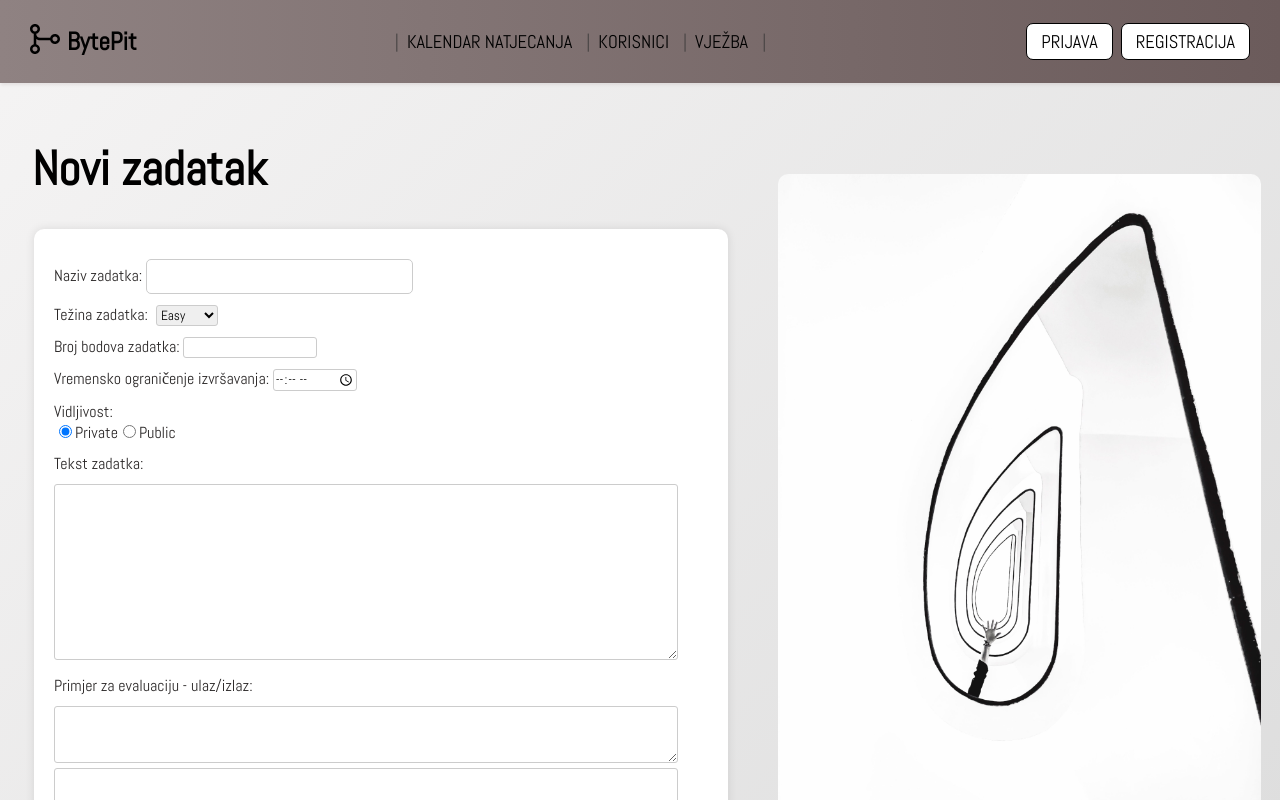
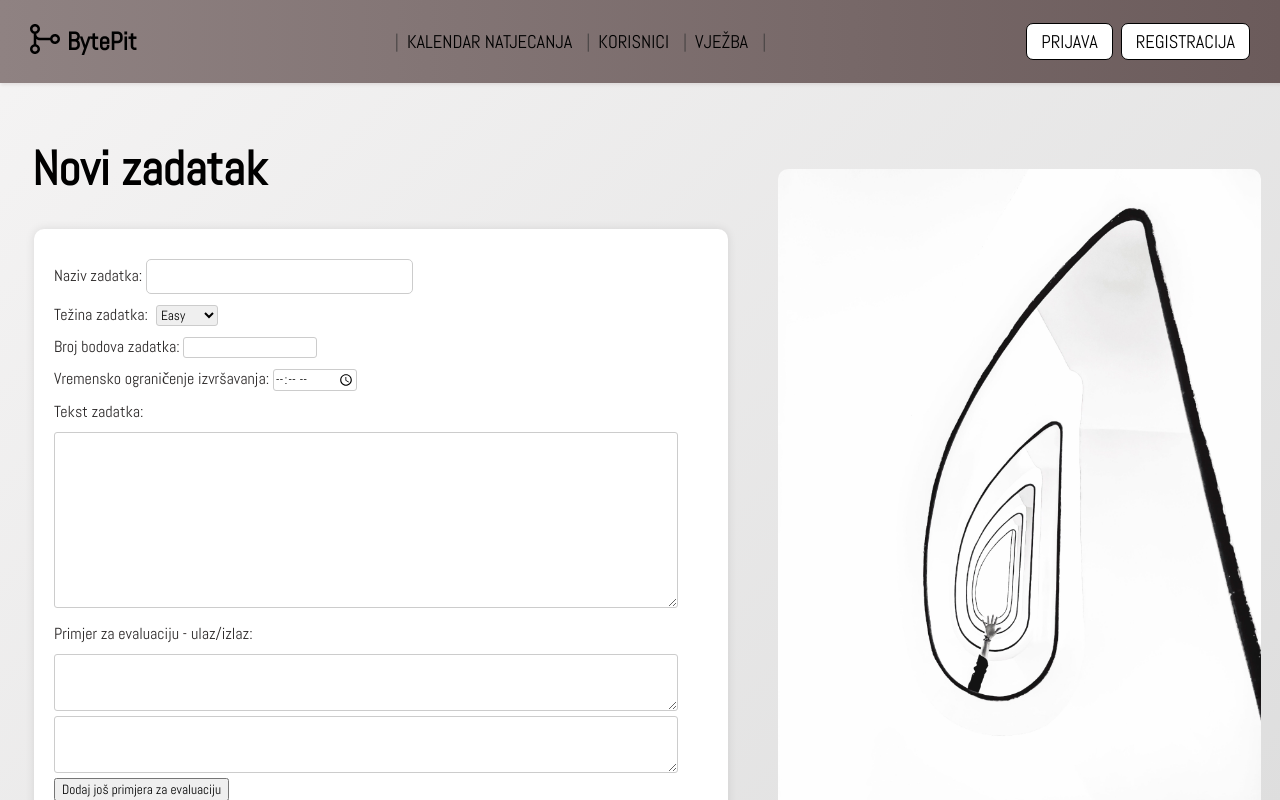
Before and after one commit to filipm55/KoderKolege, a React (Create React App) app in the folder React/byte-pit/: page /tasks/addTask in a window 1280 px wide. Shown: the top 800 px of the page. Built offline with nearby package versions, Linux system fonts and the light colour scheme.

Commit message:
Revert "addd task popravljen, proljepsana odjava, poprava u kreiranju natjecanja"
This reverts commit cfab45d84cdfb80c8e333168b0ae0d819021936d.

```diff
--- a/React/byte-pit/src/components/Navbar.js
+++ b/React/byte-pit/src/components/Navbar.js
@@ -80,8 +80,8 @@ const Navbar = () => {
             <Link to={`/users/${userData.id}`}>
               <img src={logoUser} className="logoUser" alt="User Logo" />
               </Link>
-            <Link to={`/users/${userData.id}`} style={{ textDecoration: 'none' }}>
-            <div className="nav-link middle-link" >{userData && `${userData.name} ${userData.lastname}`}</div></Link>
+            <Link to={`/users/${userData.id}`}>
+            <div className="nav-link middle-link">{userData && `${userData.name} ${userData.lastname}`}</div></Link>
           </div>
           )}
           { !userData && (
--- a/React/byte-pit/src/pages/AddTask.js
+++ b/React/byte-pit/src/pages/AddTask.js
@@ -15,7 +15,6 @@ const AddTask = () => {
     const [taskText, setTaskText] = useState('');
     const [examplePairs, setExamplePairs] = useState([{ input: '', output: '' }]);
     const [taskCategory, setTaskCategory] = useState('EASY')
-    const[visibility, setVisibility]=useState(1)
     // const [isError, setIsError] = useState(false);
     // const [errorMsg, setErrorMsg] = useState('');
     // const [message, setMessage] = useState('');
@@ -28,9 +27,6 @@ const AddTask = () => {
 
     const addExample = () => {
         setExamplePairs([...examplePairs, { input: '', output: '' }]);
-    };
-    const handleVisibilityChange = (value) =>{
-        setVisibility(value)
     };
 
 
@@ -76,9 +72,9 @@ const AddTask = () => {
             duration: taskTime,
             text: taskText,
             inputOutputExamples: Object.fromEntries(
-                examplePairs.map(({input, output}) => [input, output])
+                examplePairs.map(({ input, output }) => [input, output])
             ),
-            isPrivate: Boolean(visibility),              // !!!!!!!!!!!!!!!!!! ovo bi po meni defaultno trebalo biti 1 te nakon
+            isPrivate: 1,              // !!!!!!!!!!!!!!!!!! ovo bi po meni defaultno trebalo biti 1 te nakon
             problemType: taskCategory   ///      !!!!!!!!!!!!!!!!!!!!!!!! za sad ? petra nije stavila unos kategorije treba dodati
         };
 
@@ -89,7 +85,7 @@ const AddTask = () => {
             'Content-Type': 'application/json',
             },
             body: JSON.stringify(requestData),
-        }).then(response => {
+        })  .then(response => {
             if (!response.ok) {
                 throw new Error(`HTTP error! Status: ${response.status}`);
             }
@@ -134,31 +130,6 @@ const AddTask = () => {
                     <div className="input">
                         <label>Vremensko ograničenje izvršavanja: </label>
                         <input type ="time" value={taskTime} required onChange={(e) => setTaskTime(e.target.value)}></input>
-                        </div>
-                        <div className="input">
-                            <label>Vidljivost: </label>
-                            <div>
-                                <label>
-                                    <input
-                                        type="radio"
-                                        name="visibility"
-                                        value={1}
-                                        checked={visibility === 1}
-                                        onChange={() => handleVisibilityChange(1)}
-                                    />
-                                    Private
-                                </label>
-                                <label>
-                                    <input
-                                        type="radio"
-                                        name="visibility"
-                                        value={0}
-                                        checked={visibility === 0}
-                                        onChange={() => handleVisibilityChange(0)}
-                                    />
-                                    Public
-                                </label>
-                            </div>
                     </div>
                     <div className="input">
                         <label>Tekst zadatka: </label>
@@ -206,7 +177,7 @@ const AddTask = () => {
 
             </div>
         </div>
-    )
+    );
 };
 
 export default AddTask;
--- a/React/byte-pit/src/pages/Calendar.js
+++ b/React/byte-pit/src/pages/Calendar.js
@@ -2,32 +2,12 @@ import React, { useState } from "react";
 import './Calendar.css';
 import Calendar from 'react-calendar'
 import 'react-calendar/dist/Calendar.css';
-import useFetch from "../useFetch";
+
 
 const Cal = () => {
-    const {data:competitions, error} = useFetch('http://localhost:8080/competitions');
-    console.log(competitions);
-
-    const tileContent = ({ date, view }) => {
-        // Check if the date falls within the start and end dates of any competition
-        if(competitions){
-            const competition = competitions.find(comp => date >= comp.start && date <= comp.end);
-            if (competition) {
-                // If there is a competition on this date, display its title
-                return (
-                    <p style={{ color: 'red' }}>{competition.title}</p>
-                );
-            }
-            return null;
-        }
-        else return null;
-    };
-
     return (
         <div className="body">
-            <Calendar
-                tileContent={tileContent}
-            />
+            <Calendar></Calendar>
         </div>
     );
 }
--- a/React/byte-pit/src/pages/CreateCompetition.js
+++ b/React/byte-pit/src/pages/CreateCompetition.js
@@ -86,18 +86,15 @@ const CreateCompetition = () => {
 
         setIsError(false);
         setErrorMsg("");
-        //const selectedProblemIds = selectedProblems.map((problemId) => ({ id: problemId }));
-        //console.log(selectedProblemIds);
-        //console.log(problems.filter(problem => selectedProblems.includes(problem.id)));
-
+        const selectedProblemIds = selectedProblems.map((problemId) => ({ id: problemId }));
 
         const requestData = {
             competitionMaker: userData.id,
             dateTimeOfBeginning: startTime,
             dateTimeOfEnding: endTime,
-            //numberOfProblems: numOfProblems,
+            numberOfProblems: numOfProblems,
             slicicaPehara: picture,
-            problems:  Array.from(new Set(problems.filter(problem => selectedProblems.includes(problem.id))))
+            selectedProblemIds: selectedProblemIds
         };
         console.log(requestData);
 
```
Also changed, not shown: 1 other file (tests, documents, lock files or other folders). Lines whose indentation alone changed are shown as unchanged.
